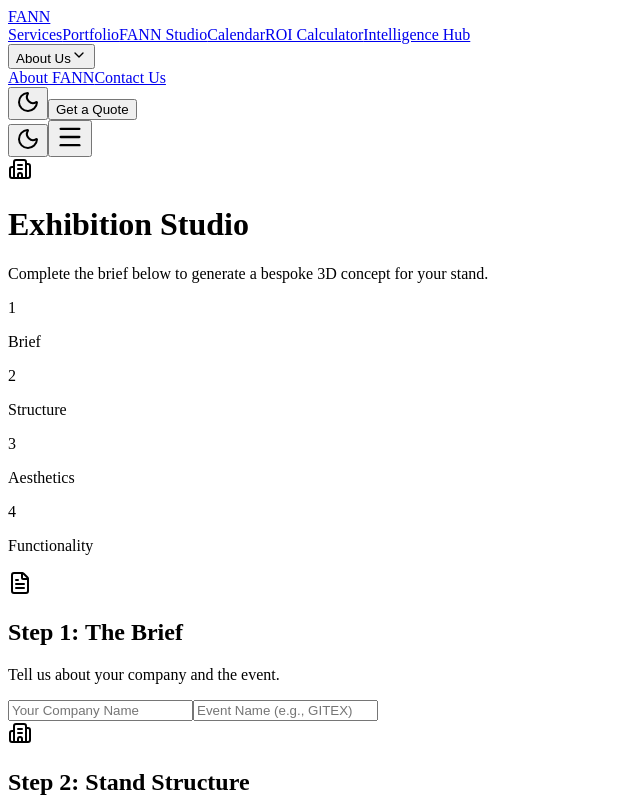
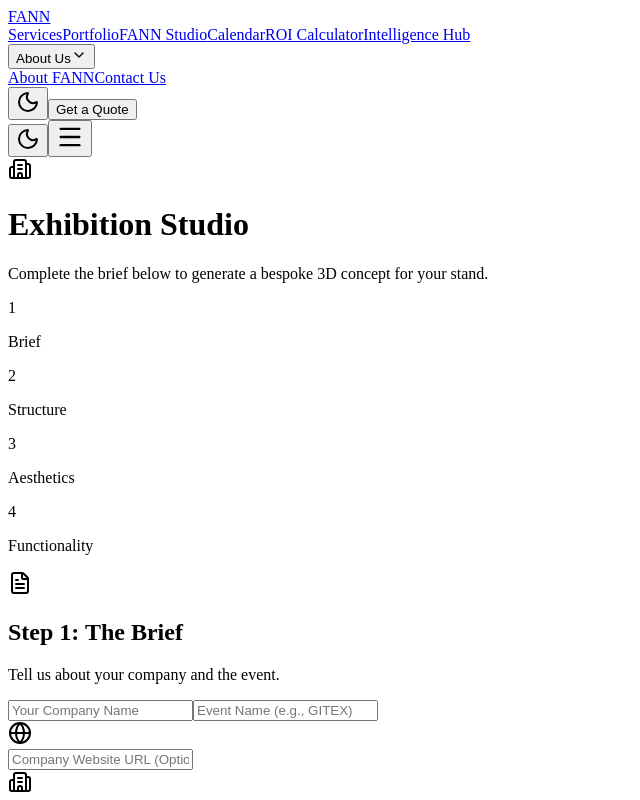
Before and after one commit to eslammelsayedd-pixel/fann-new-website-, a React (Vite) app: page /fann-studio/exhibition in a window 1280 px wide. Shown: the top 800 px of the page, without its empty margins (0-640 px from the left). Built offline with nearby package versions, Linux system fonts and the light colour scheme.

Commit message:
feat: Add website URL to exhibition design form
Includes a new field for the user's website URL in the Exhibition Studio form and the corresponding API endpoint. This allows the AI to gather more context about the company's brand identity for more tailored design concepts.

```diff
--- a/pages/ExhibitionStudioPage.tsx
+++ b/pages/ExhibitionStudioPage.tsx
@@ -1,7 +1,7 @@
 import React, { useState } from 'react';
 import { useNavigate } from 'react-router-dom';
 import { motion } from 'framer-motion';
-import { FileText, Building2, Palette, Sparkles, SlidersHorizontal, Check } from 'lucide-react';
+import { FileText, Building2, Palette, Sparkles, SlidersHorizontal, Check, Globe } from 'lucide-react';
 import AnimatedPage from '../components/AnimatedPage';
 import SEO from '../components/SEO';
 
@@ -28,7 +28,6 @@ const ProgressIndicator: React.FC = () => (
     </div>
 );
 
-// FIX: Refactored to use a typed interface for props to correctly handle children.
 interface FormSectionProps {
   step: number;
   title: string;
@@ -53,7 +52,6 @@ const FormSection: React.FC<FormSectionProps> = ({ step, title, icon: Icon, desc
     </div>
 );
 
-// FIX: Refactored to use a typed interface and React.FC to correctly handle React's special `key` prop during iteration.
 interface FeatureCheckboxProps {
   label: string;
   isChecked: boolean;
@@ -73,6 +71,7 @@ const ExhibitionStudioPage: React.FC = () => {
     const navigate = useNavigate();
     const [formData, setFormData] = useState({
         companyName: '',
+        websiteUrl: '',
         eventName: '',
         standWidth: 10,
         standLength: 6,
@@ -134,9 +133,24 @@ const ExhibitionStudioPage: React.FC = () => {
                         <ProgressIndicator />
                         <form onSubmit={handleSubmit} className="space-y-0">
                             <FormSection step={1} title="The Brief" icon={FileText} description="Tell us about your company and the event.">
-                                <div className="grid md:grid-cols-2 gap-6">
-                                    <input type="text" name="companyName" placeholder="Your Company Name" value={formData.companyName} onChange={handleInputChange} required className="w-full bg-fann-peach/50 dark:bg-fann-teal border border-fann-teal/20 dark:border-fann-border rounded-md px-4 py-3 focus:outline-none focus:ring-2 focus:ring-fann-accent-teal dark:focus:ring-fann-gold" />
-                                    <input type="text" name="eventName" placeholder="Event Name (e.g., GITEX)" value={formData.eventName} onChange={handleInputChange} required className="w-full bg-fann-peach/50 dark:bg-fann-teal border border-fann-teal/20 dark:border-fann-border rounded-md px-4 py-3 focus:outline-none focus:ring-2 focus:ring-fann-accent-teal dark:focus:ring-fann-gold" />
+                                <div className="space-y-4">
+                                    <div className="grid md:grid-cols-2 gap-6">
+                                        <input type="text" name="companyName" placeholder="Your Company Name" value={formData.companyName} onChange={handleInputChange} required className="w-full bg-fann-peach/50 dark:bg-fann-teal border border-fann-teal/20 dark:border-fann-border rounded-md px-4 py-3 focus:outline-none focus:ring-2 focus:ring-fann-accent-teal dark:focus:ring-fann-gold" />
+                                        <input type="text" name="eventName" placeholder="Event Name (e.g., GITEX)" value={formData.eventName} onChange={handleInputChange} required className="w-full bg-fann-peach/50 dark:bg-fann-teal border border-fann-teal/20 dark:border-fann-border rounded-md px-4 py-3 focus:outline-none focus:ring-2 focus:ring-fann-accent-teal dark:focus:ring-fann-gold" />
+                                    </div>
+                                    <div className="relative">
+                                        <div className="absolute inset-y-0 left-0 pl-3 flex items-center pointer-events-none">
+                                            <Globe className="h-5 w-5 text-fann-light-gray" />
+                                        </div>
+                                        <input
+                                            type="url"
+                                            name="websiteUrl"
+                                            placeholder="Company Website URL (Optional - AI will analyze your brand style)"
+                                            value={formData.websiteUrl}
+                                            onChange={handleInputChange}
+                                            className="w-full pl-10 bg-fann-peach/50 dark:bg-fann-teal border border-fann-teal/20 dark:border-fann-border rounded-md px-4 py-3 focus:outline-none focus:ring-2 focus:ring-fann-accent-teal dark:focus:ring-fann-gold"
+                                        />
+                                    </div>
                                 </div>
                             </FormSection>
 
```
Also changed, not shown: api/generate-exhibition-design.ts (+14 -4 lines).
